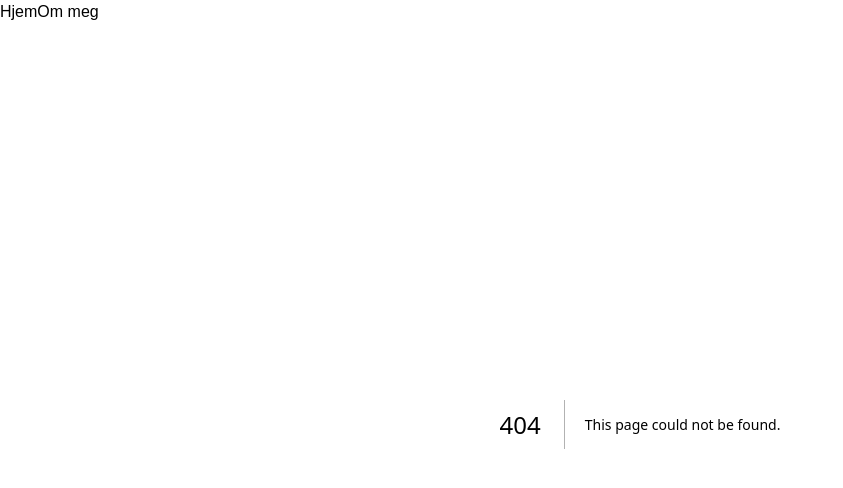
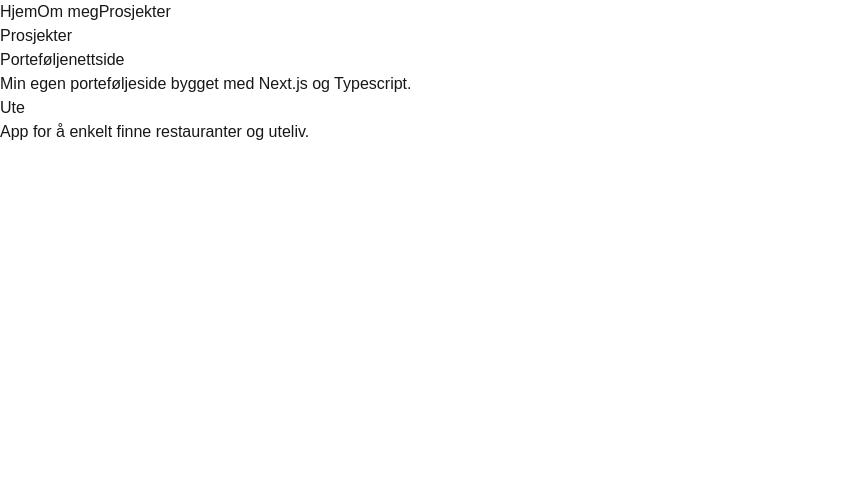
Before and after one commit to Kaiahellem/portfolio, a Next.js app: page /prosjekter in a window 1280 px wide. Before the commit this address had no page. Shown: the top 488 px of the page, without its empty margins (0-843 px from the left). Built offline with nearby package versions, Linux system fonts and the light colour scheme.

Commit message:
Add projects page

```diff
--- a/app/layout.tsx
+++ b/app/layout.tsx
@@ -32,6 +32,7 @@ export default function RootLayout({
         <nav>
           <Link href="/">Hjem</Link>
           <Link href="/om">Om meg</Link>
+          <Link href="/prosjekter">Prosjekter</Link>
         </nav>
         {children}
       </body>
--- /dev/null
+++ b/app/prosjekter/page.tsx
@@ -0,0 +1,32 @@
+
+type Prosjekt = {
+    tittel: string;
+    beskrivelse: string;
+};
+
+const prosjekter: Prosjekt [] = [
+    {
+    tittel: "Porteføljenettside",
+    beskrivelse: "Min egen porteføljeside bygget med Next.js og Typescript.",
+    },
+    {
+        tittel: "Ute",
+        beskrivelse: "App for å enkelt finne restauranter og uteliv."
+    }
+];
+
+export default function Prosjekter() {
+
+    return (
+        <main>
+            <h1>Prosjekter</h1>
+            {prosjekter.map((prosjekt) => (
+                <div key={prosjekt.tittel}>
+                    <h2>{prosjekt.tittel}</h2>
+                    <p>{prosjekt.beskrivelse}</p>
+                    </div>
+                    ))}
+        </main>
+    );
+
+}
```
